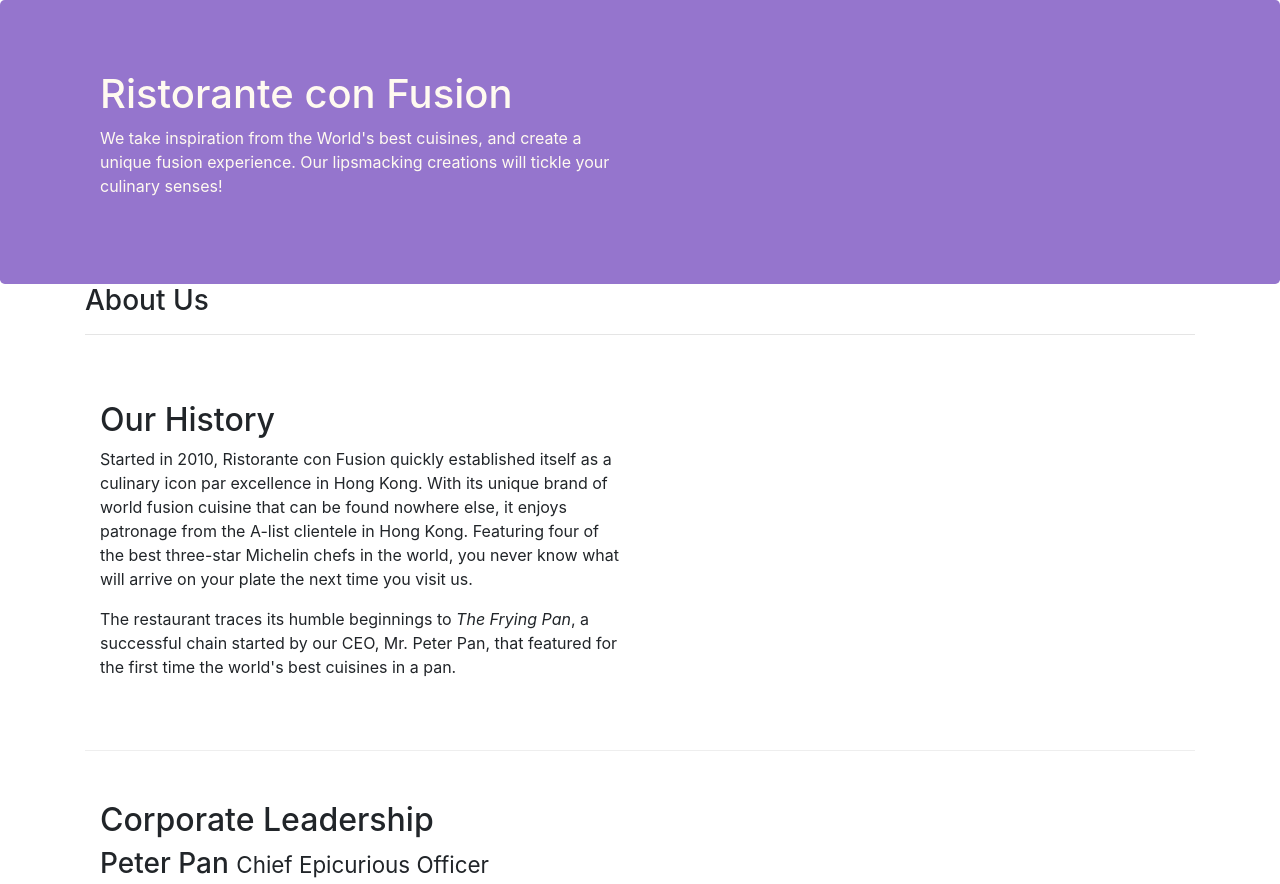
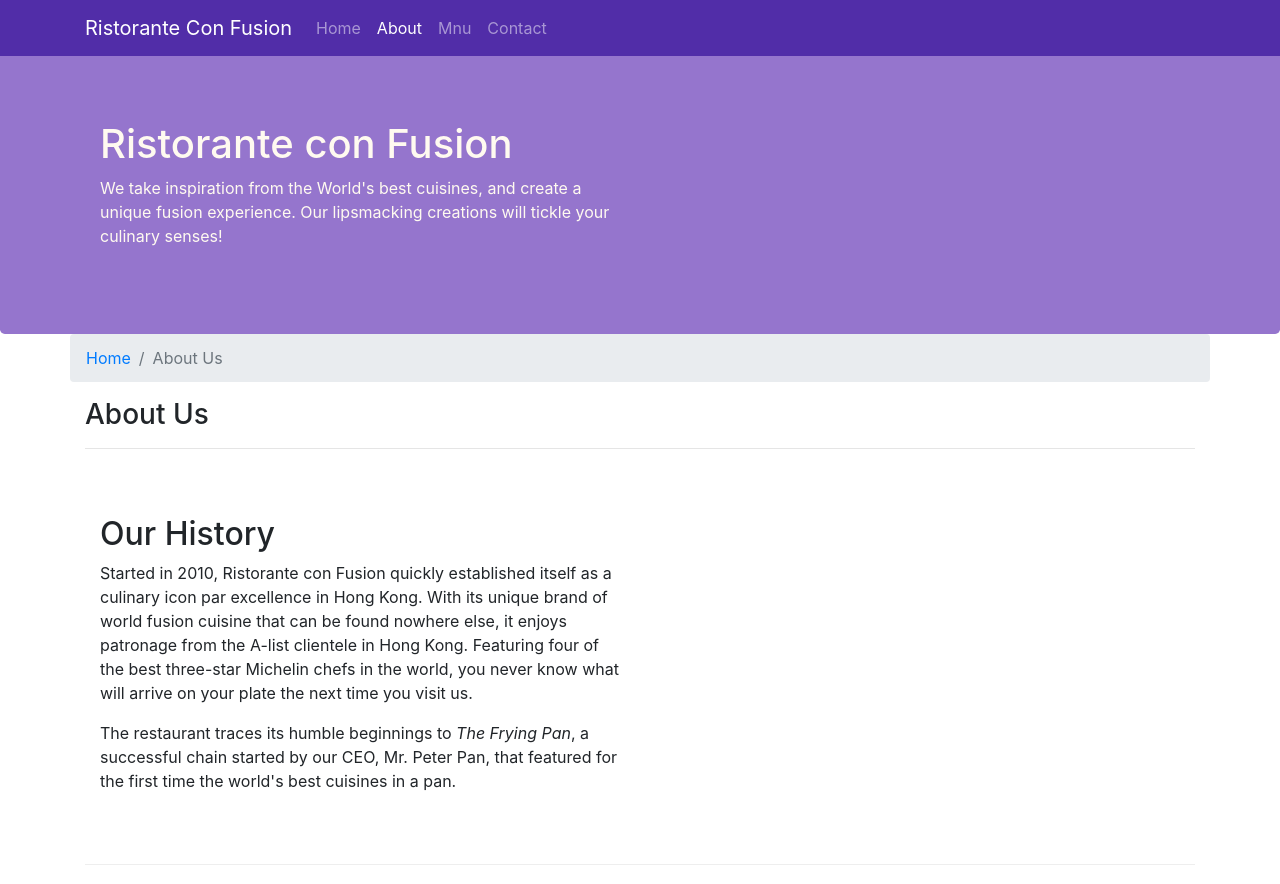
Before and after one commit to villegasdan/bootstrap-conFusion, a website: page aboutus.html in a window 1280 px wide. Shown: the top 884 px of the page. Drawn offline with nearby package versions, Linux system fonts and the light colour scheme.

Commit message:
Navbar and Breadcrumbs

```diff
--- a/aboutus.html
+++ b/aboutus.html
@@ -15,7 +15,30 @@
 </head>
 
 <body>
-
+    <nav class="navbar navbar-dark navbar-expand-sm fixed-top">
+        <div class="container">
+            <button class="navbar-toggler" type="button" data-toggle="collapse" data-target="#Navbar">
+                <span class="navbar-toggler-icon"></span>
+            </button>
+            <a class="navbar-brand" href="./index.html" >Ristorante Con Fusion</a>
+            <div class="collapse navbar-collapse" id="Navbar">
+                <ul class="navbar-nav mr-auto">
+                    <li class="nav-item">
+                        <a href="./index.html" class="nav-link">Home</a>
+                    </li>
+                    <li class="nav-item active">
+                        <a href="./aboutus.html" class="nav-link">About</a>
+                    </li>
+                    <li class="nav-item">
+                        <a href="#" class="nav-link">Mnu</a>
+                    </li>
+                    <li class="nav-item">
+                        <a href="#" class="nav-link">Contact</a>
+                    </li>
+                </ul>
+            </div>
+        </div>
+    </nav>
     <header class="jumbotron">
         <div class="container">
             <div class="row row-header">
@@ -31,6 +54,10 @@
 
     <div class="container">
         <div class="row">
+            <ol class="col-12 breadcrumb">
+                <li class="breadcrumb-item"><a href="./index.html">Home</a></li>
+                <li class="breadcrumb-item active">About Us</li>
+            </ol>
             <div class="col-12">
                 <h3>About Us</h3>
                 <hr>
@@ -38,7 +65,7 @@
         </div>
 
         <div class="row row-content">
-            <div class="col-sm-6">
+            <div class="col-12 col-sm-6">
                 <h2>Our History</h2>
                 <p>Started in 2010, Ristorante con Fusion quickly established itself as a culinary icon par excellence in Hong Kong. With its unique brand of world fusion cuisine that can be found nowhere else, it enjoys patronage from the A-list clientele in Hong Kong.  Featuring four of the best three-star Michelin chefs in the world, you never know what will arrive on your plate the next time you visit us.</p>
                 <p>The restaurant traces its humble beginnings to <em>The Frying Pan</em>, a successful chain started by our CEO, Mr. Peter Pan, that featured for the first time the world's best cuisines in a pan.</p>
@@ -70,8 +97,8 @@
                 <div class="col-4 offset-1 col-sm-2">
                     <h5>Links</h5>
                     <ul class="list-unstyled">
-                        <li><a href="index.html">Home</a></li>
-                        <li><a href="aboutus.html">About</a></li>
+                        <li><a href="./index.html">Home</a></li>
+                        <li><a href="#">About</a></li>
                         <li><a href="#">Menu</a></li>
                         <li><a href="#">Contact</a></li>
                     </ul>
--- a/css/styles.css
+++ b/css/styles.css
@@ -26,3 +26,10 @@
     margin: 0px;
     color: #0f0f0f;
 }
+body{
+    padding: 50px 0px 0px;
+    z-index: 0;
+}
+.navbar-dark{
+    background-color: #512DA8;
+}
```
Also changed, not shown: index.html (+25 -1 lines).
